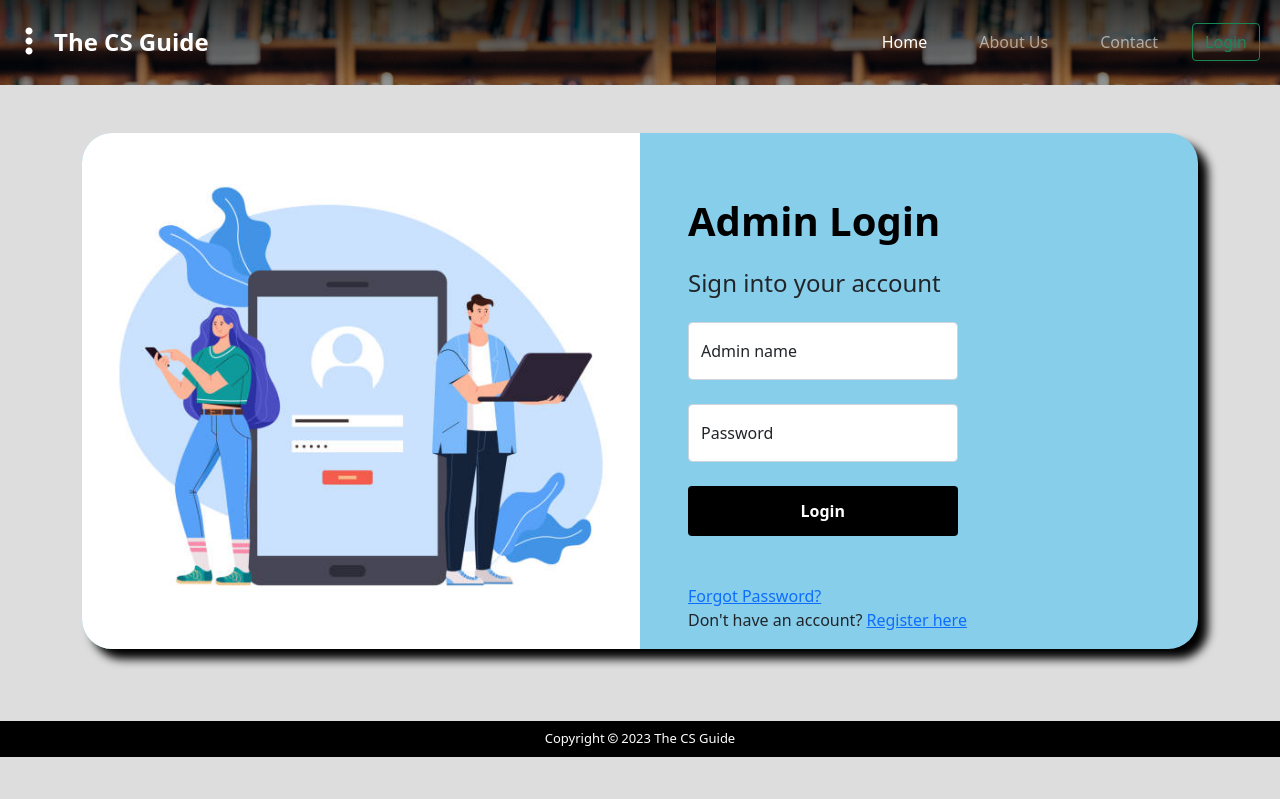
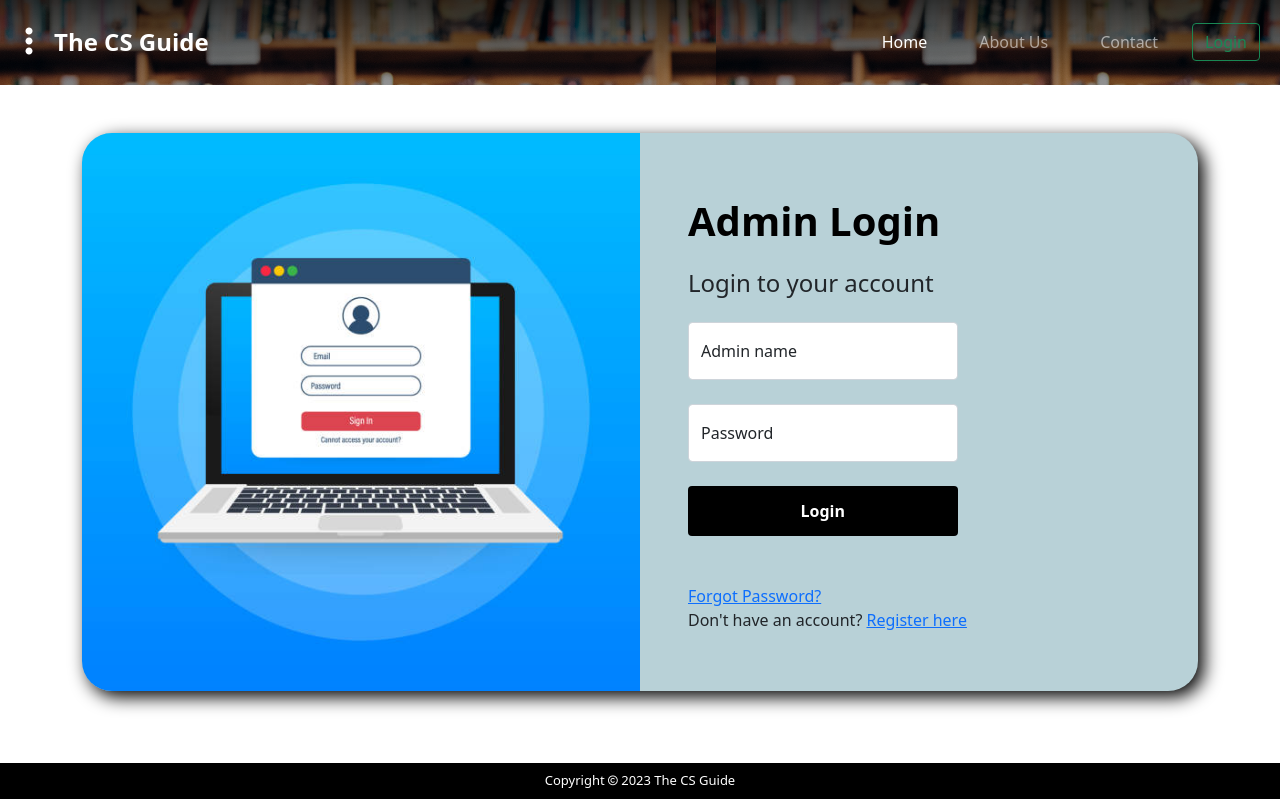
Before and after one commit to TechSage369/Major-Project, a Django app: page /login in a window 1280 px wide. Shown: the part 1-800 px from the top of the page. Run offline with Django 4.2, Linux system fonts and the light colour scheme; some libraries are stand-ins or nearby versions.

Commit message:
Updated: admin login page

```diff
--- a/frontend/static/css/admin_login_styles.css
+++ b/frontend/static/css/admin_login_styles.css
@@ -4,7 +4,7 @@
 }
 
 body {
-    background-color: #dddddd;
+    background-color: #fff;
 }
 
 /* Navbar */
@@ -17,9 +17,9 @@ body {
 /* Login Form */
 
 .row {
-    background-color: skyblue;
+    background-color: #b8d1d7;
     border-radius: 30px;
-    box-shadow: 10px 10px 10px #000;
+    box-shadow: 6px 6px 18px #000;
 }
 
 img {
--- a/frontend/template/pages/admin_login.html
+++ b/frontend/template/pages/admin_login.html
@@ -17,7 +17,7 @@
                 </div>
                 <div class="col-lg-6 px-5 pt-5">
                     <h1 class="py-3">Admin Login</h1>
-                    <h4>Sign into your account</h4>
+                    <h4>Login to your account</h4>
                     <form method="POST" action="{% url 'login' %}">
                         {% csrf_token %}
                         <div class="form-row">
```
Also changed, not shown: frontend/static/image/admin.jpg.
